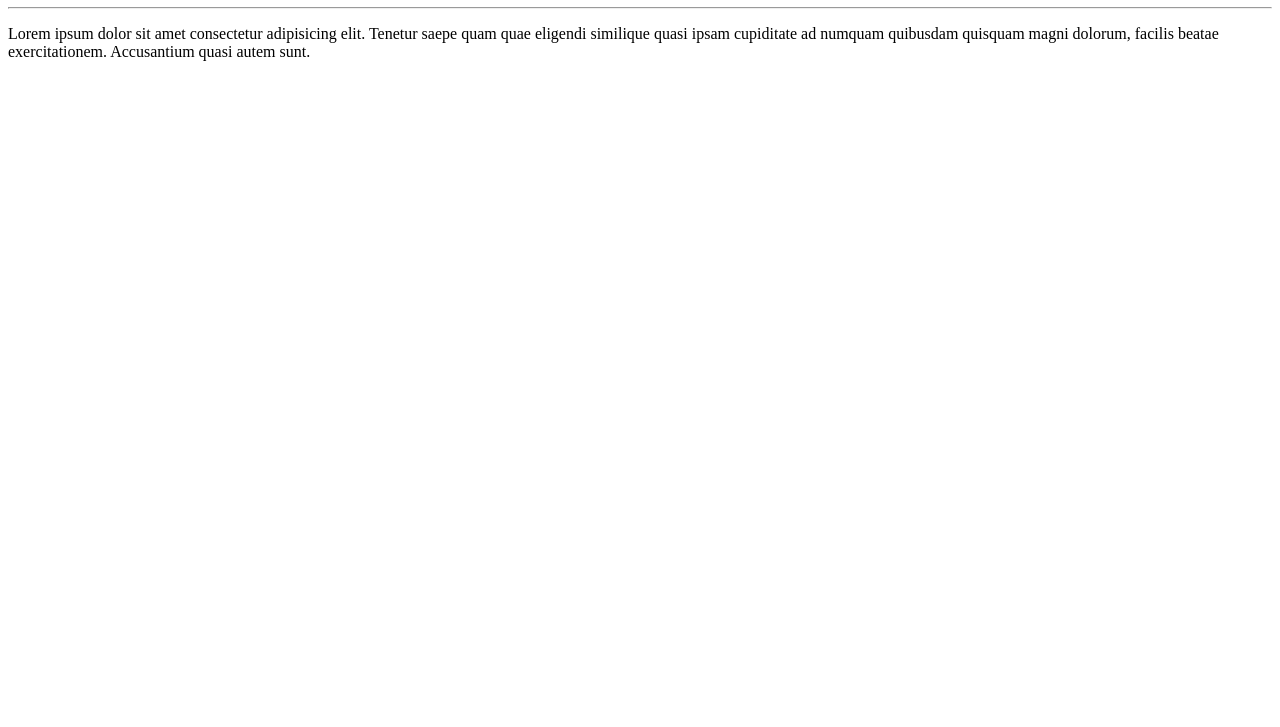
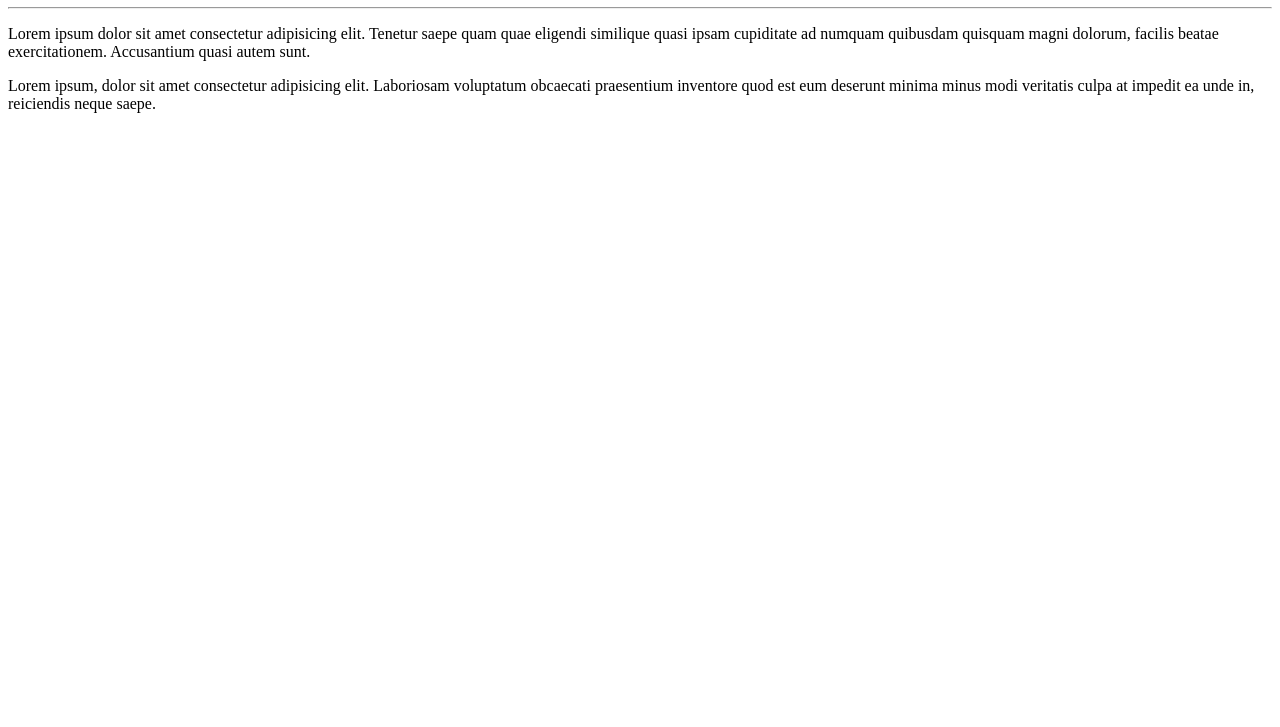
Before and after one commit to jorgeleandroz/Ola-Mundo, a plain HTML site: page site-exemplo/index.html in a window 1280 px wide. Shown: the part 73-800 px from the top of the page. Drawn offline with Linux system fonts and the light colour scheme.

Commit message:
adicionei um parágrafo

```diff
--- a/site-exemplo/index.html
+++ b/site-exemplo/index.html
@@ -10,5 +10,6 @@
     <h1>Olá, Mundo!</h1>
     <hr>
     <p>Lorem ipsum dolor sit amet consectetur adipisicing elit. Tenetur saepe quam quae eligendi similique quasi ipsam cupiditate ad numquam quibusdam quisquam magni dolorum, facilis beatae exercitationem. Accusantium quasi autem sunt.</p>
+    <p>Lorem ipsum, dolor sit amet consectetur adipisicing elit. Laboriosam voluptatum obcaecati praesentium inventore quod est eum deserunt minima minus modi veritatis culpa at impedit ea unde in, reiciendis neque saepe.</p>
 </body>
 </html>
```
